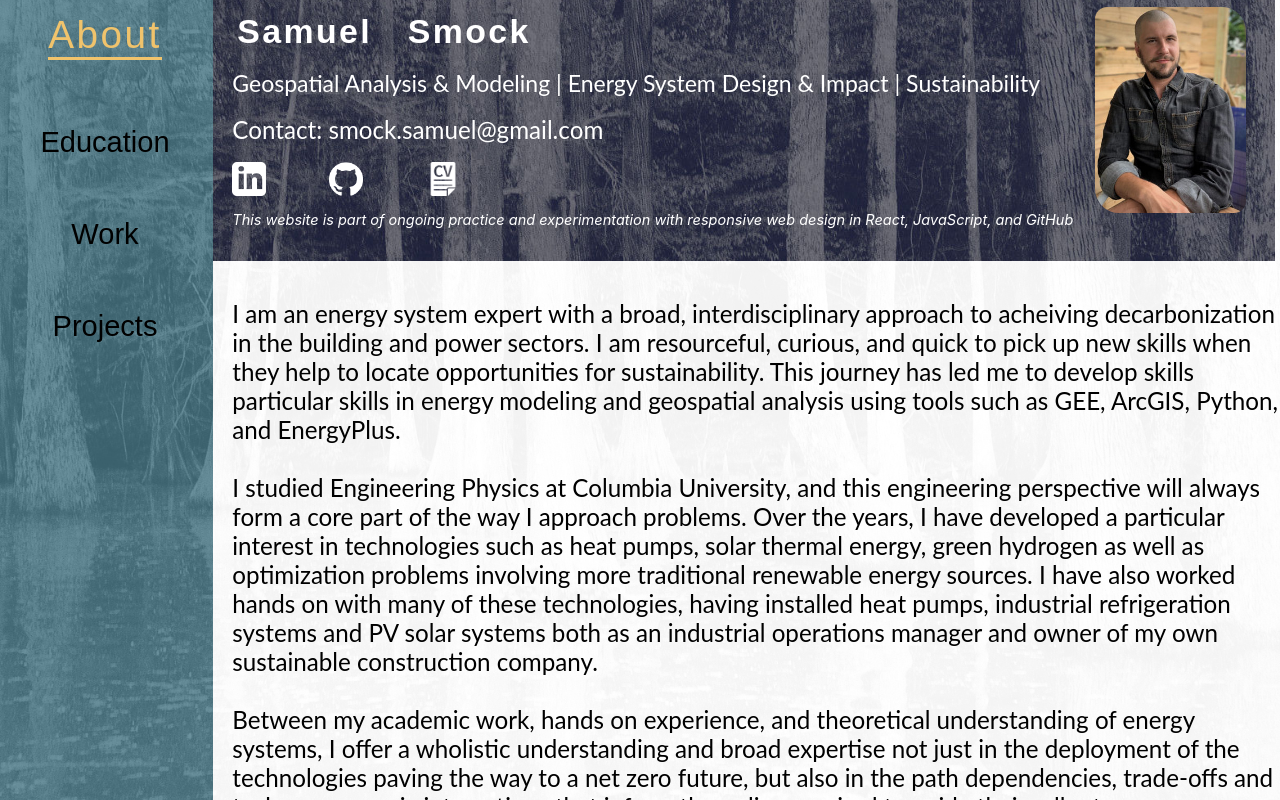
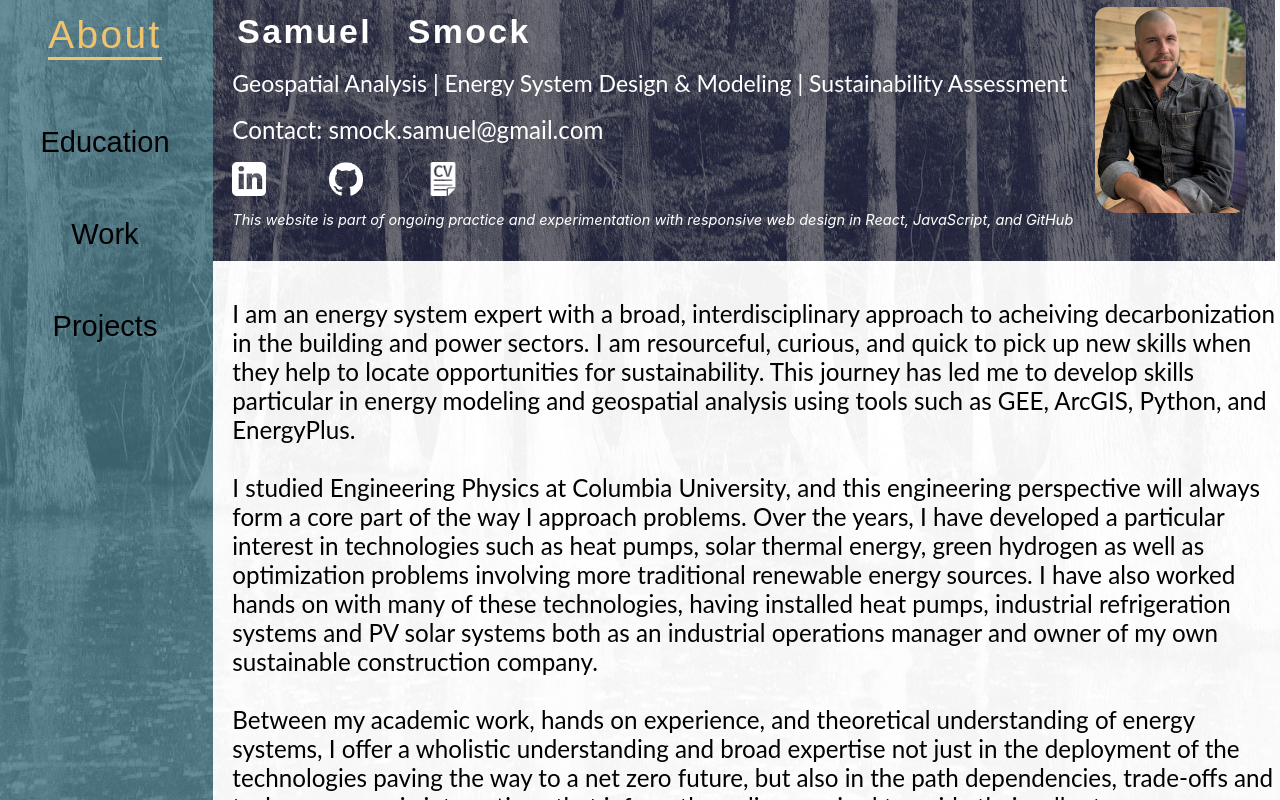
Before and after one commit to samuelsmock/site, a React (Create React App) app: page /me in a window 1280 px wide. Built offline with nearby package versions, Linux system fonts and the light colour scheme.

Commit message:
fixed wsod

```diff
--- a/src/components/Head/Head.js
+++ b/src/components/Head/Head.js
@@ -18,13 +18,13 @@ class Head extends React.Component {
 
                 <div className ="info">
                     <h1 className = "large-print">Samuel &nbsp; Smock</h1>
-                    <p className = "description"> Geospatial Analysis & Modeling | Energy System Design & Impact | Sustainability  </p>
+                    <p className = "description"> Geospatial Analysis | Energy System Design & Modeling | Sustainability Assessment </p>
 
                     <p className='contact'>
                         Contact: smock.samuel@gmail.com
                     </p>
                     <div className = 'social-links'>
-                        <a href= "https://www.linkedin.com/in/samuel-chuck-smock-502a5a76" target ="_blank" alt ='' className ='social-icon' rel="noopener noreferrer">
+                        <a href= "https://www.linkedin.com/in/samuel-smock-502a5a76/?originalSubdomain=de" target ="_blank" alt ='' className ='social-icon' rel="noopener noreferrer">
                                 <img src={linkedIn} alt ='' />
                         </a>
 
--- a/src/pages/Me/Me.js
+++ b/src/pages/Me/Me.js
@@ -8,7 +8,7 @@ class Me extends React.Component {
         <br/>
 
         <p >
-        I am an energy system expert with a broad, interdisciplinary approach to acheiving decarbonization in the building and power sectors. I am resourceful, curious, and quick to pick up new skills when they help to locate opportunities for sustainability. This journey has led me to develop skills particular skills in energy modeling and geospatial analysis using tools such as GEE, ArcGIS, Python, and EnergyPlus.
+        I am an energy system expert with a broad, interdisciplinary approach to acheiving decarbonization in the building and power sectors. I am resourceful, curious, and quick to pick up new skills when they help to locate opportunities for sustainability. This journey has led me to develop skills particular in energy modeling and geospatial analysis using tools such as GEE, ArcGIS, Python, and EnergyPlus.
         <br/><br/>
         I studied Engineering Physics at Columbia University, and this engineering perspective will always form a core part of the way I approach problems. Over the years, I have developed a particular interest in technologies such as heat pumps, solar thermal energy, green hydrogen as well as optimization problems involving more traditional renewable energy sources. I have also worked hands on with many of these technologies, having installed heat pumps, industrial refrigeration systems and PV solar systems both as an industrial operations manager and owner of my own sustainable construction company.
         <br/><br/>
```
